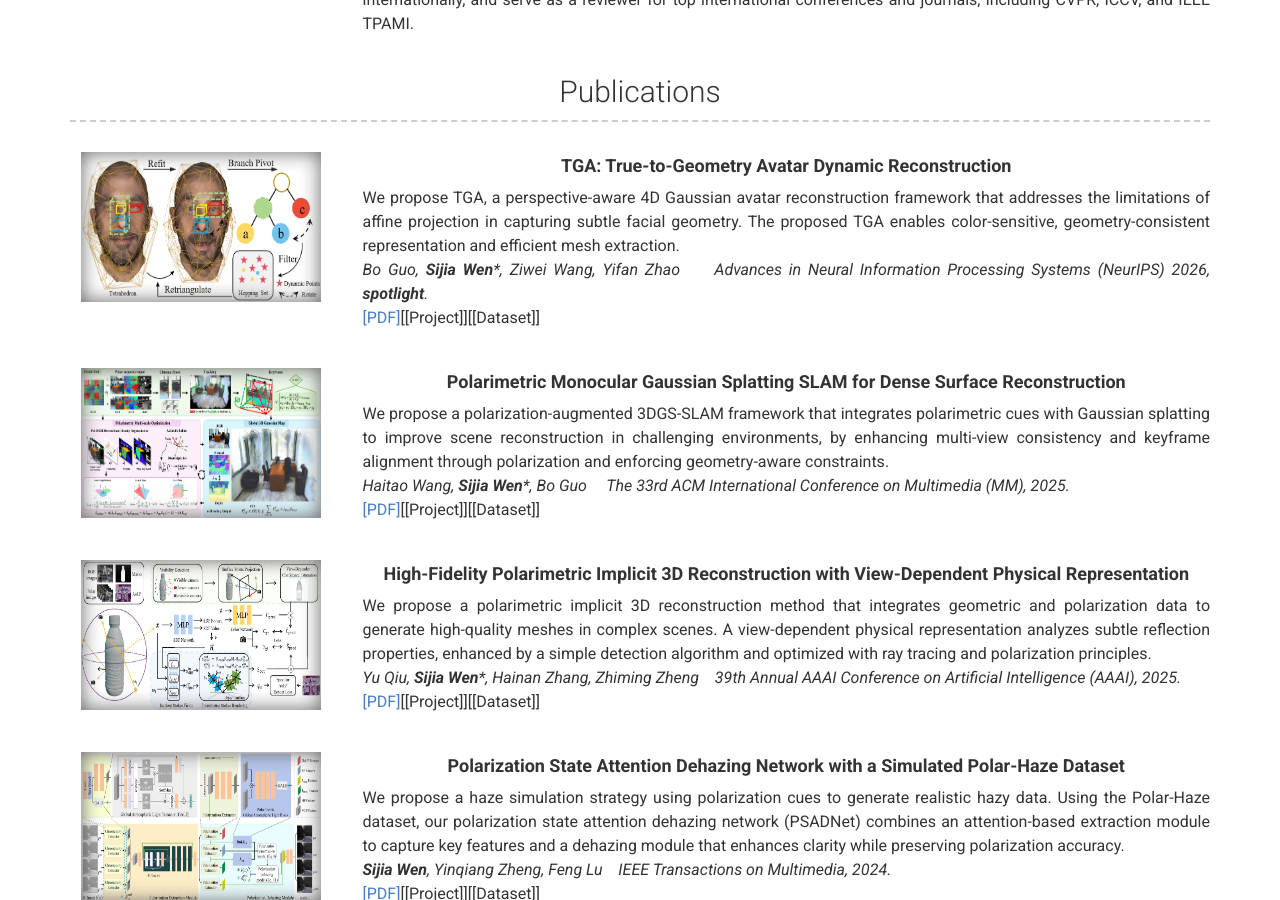
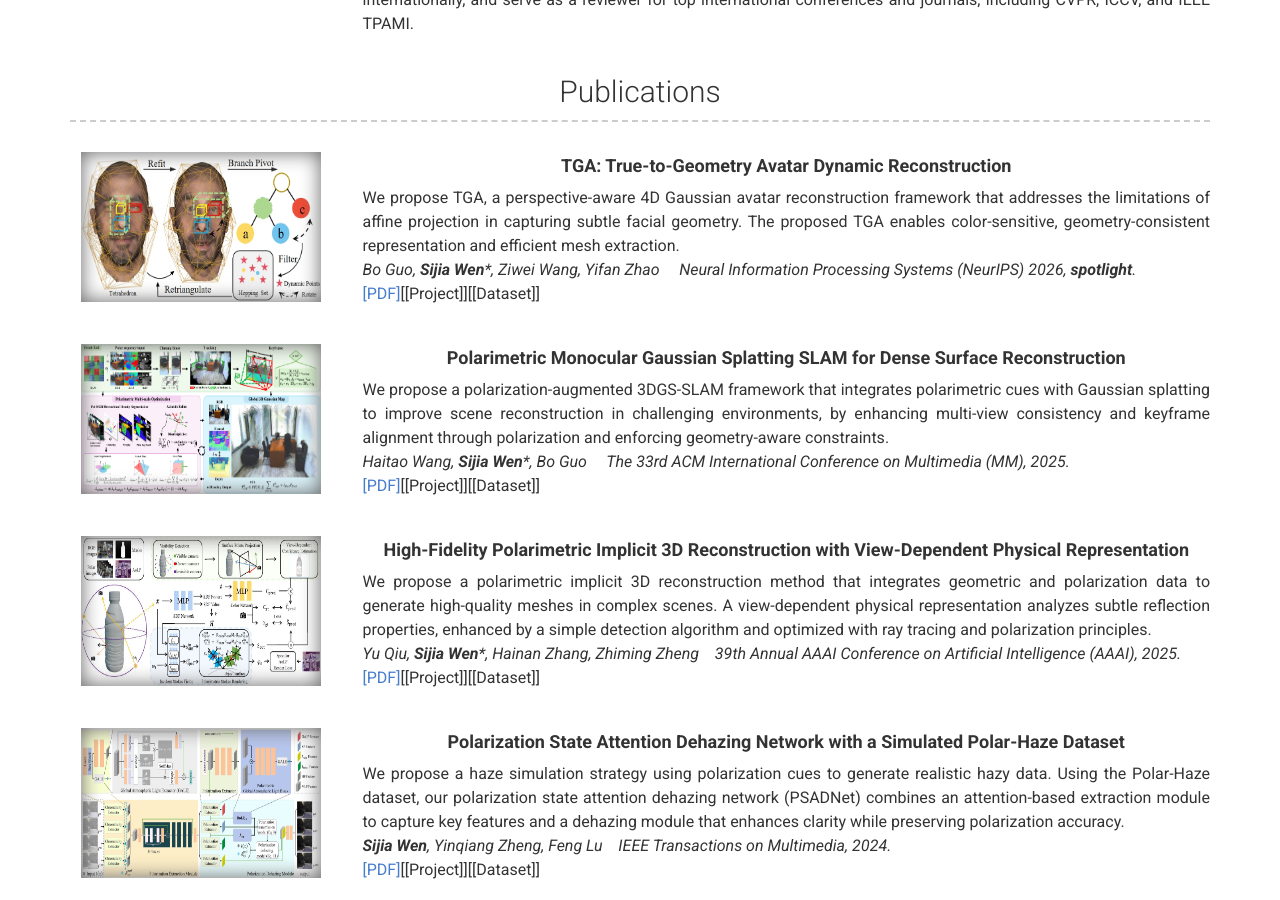
Before and after one commit to wsj6666/wsj6666.github.io, a Jekyll site: the page built from index.md, in a window 1280 px wide and 900 px high, scrolled down 514 px. Built offline with Jekyll 4.4.1, drawn with Linux system fonts in a browser that asks for light colours; nearby versions of some CDN libraries.

Commit message:
Update _config.yml

```diff
--- a/_config.yml
+++ b/_config.yml
@@ -35,7 +35,7 @@ content:
             TGA: True-to-Geometry Avatar Dynamic Reconstruction
         description: | # this will include new lines to allow paragraphs
             We propose TGA, a perspective-aware 4D Gaussian avatar reconstruction framework that addresses the limitations of affine projection in capturing subtle facial geometry. The proposed TGA enables color-sensitive, geometry-consistent representation and efficient mesh extraction. <br>
-            <i>Bo Guo, **Sijia Wen***, Ziwei Wang, Yifan Zhao &nbsp;&nbsp;&nbsp; Advances in Neural Information Processing Systems (NeurIPS) 2026, **spotlight**.</i><br>
+            <i>Bo Guo, **Sijia Wen***, Ziwei Wang, Yifan Zhao &nbsp;&nbsp;&nbsp; Neural Information Processing Systems (NeurIPS) 2026, **spotlight**.</i><br>
             [[PDF]]()[[Project]][[Dataset]]
       - layout: left
         list_image: images/PolarSLAM.jpg
```
